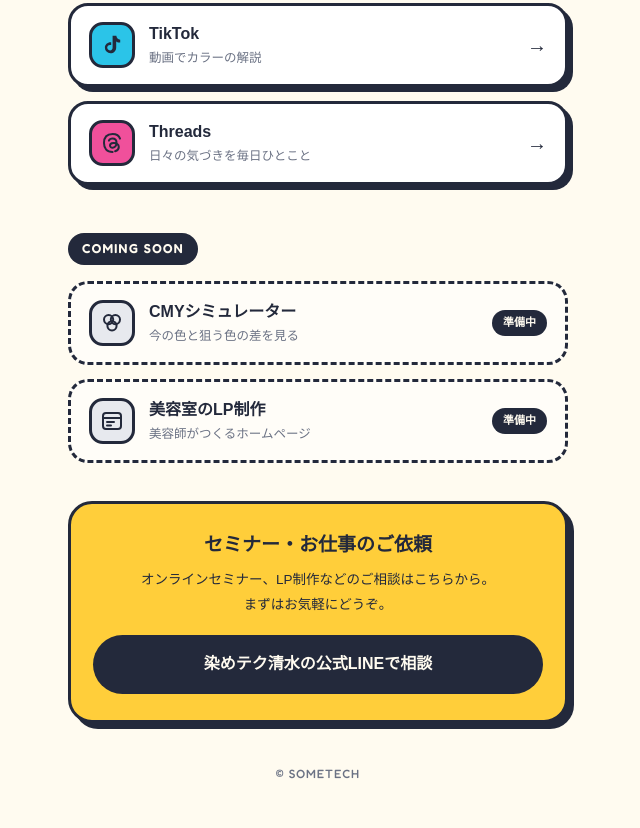
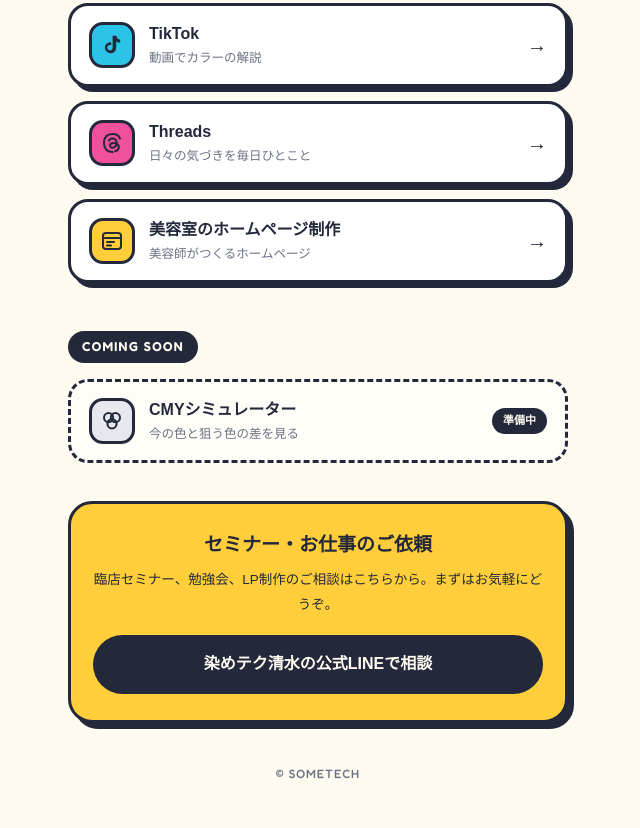
Before and after one commit to sometech-shimizu/sometech-shimizu.github.io, a plain HTML site: page index.html in a window 1280 px wide. Shown: the part 976-1804 px from the top of the page, without its empty margins (322-962 px from the left). Drawn offline with Linux system fonts and the light colour scheme; a web font is replaced by a local one.

Commit message:
Add files via upload

```diff
--- a/index.html
+++ b/index.html
@@ -243,7 +243,6 @@
   line-height:1.8;
   margin-top:8px;
 }
-  .nb{display:inline-block}
 
 .cta-button{
   display:block;
@@ -379,6 +378,21 @@
       </span>
       <span class="arrow" aria-hidden="true">&#8594;</span>
     </a>
+
+    <a class="card" href="https://sometech-lp.github.io/" target="_blank" rel="noopener">
+      <span class="chip y" aria-hidden="true">
+        <svg viewBox="0 0 24 24" fill="none" stroke="currentColor" stroke-width="2" stroke-linecap="round" stroke-linejoin="round">
+          <rect x="3" y="4" width="18" height="16" rx="3"/>
+          <path d="M3 9h18"/>
+          <path d="M7 13h7M7 16.5h4"/>
+        </svg>
+      </span>
+      <span class="card-body">
+        <span class="card-title">美容室のホームページ制作</span>
+        <span class="card-note">美容師がつくるホームページ</span>
+      </span>
+      <span class="arrow" aria-hidden="true">&#8594;</span>
+    </a>
   </section>
 
   <section class="section">
@@ -399,25 +413,11 @@
       <span class="badge">準備中</span>
     </div>
 
-    <div class="card soon">
-      <span class="chip" aria-hidden="true">
-        <svg viewBox="0 0 24 24" fill="none" stroke="currentColor" stroke-width="2" stroke-linecap="round" stroke-linejoin="round">
-          <rect x="3" y="4" width="18" height="16" rx="3"/>
-          <path d="M3 9h18"/>
-          <path d="M7 13h7M7 16.5h4"/>
-        </svg>
-      </span>
-      <span class="card-body">
-        <span class="card-title">美容室のLP制作</span>
-        <span class="card-note">美容師がつくるホームページ</span>
-      </span>
-      <span class="badge">準備中</span>
-    </div>
   </section>
 
   <section class="cta">
     <p class="cta-title">セミナー・お仕事のご依頼</p>
-    <p class="cta-text"><span class="nb">オンラインセミナー、</span><span class="nb">LP制作などのご相談は</span><span class="nb">こちらから。</span><br><span class="nb">まずはお気軽にどうぞ。</span></p>
+    <p class="cta-text">臨店セミナー、勉強会、LP制作のご相談はこちらから。まずはお気軽にどうぞ。</p>
     <a class="cta-button" href="https://lin.ee/DvwrkTt" target="_blank" rel="noopener">染めテク清水の公式LINEで相談</a>
   </section>
 
```
